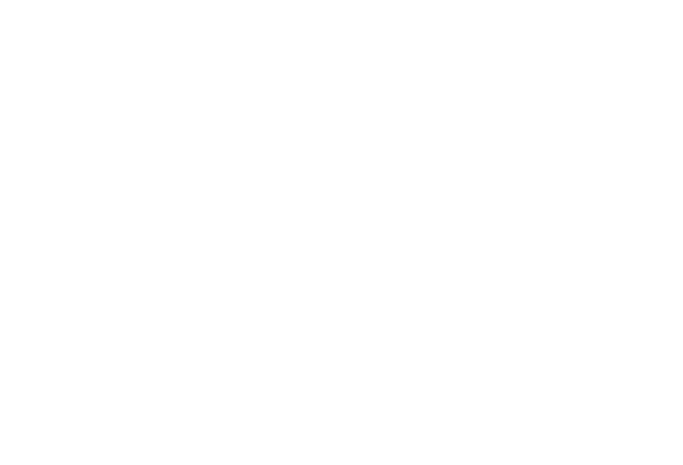
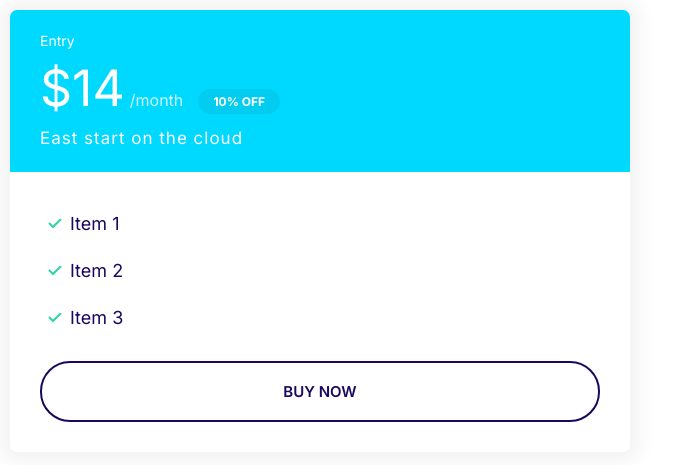
Before and after one commit to jamshale/jamify-css-html-showcase, a plain HTML site: page index.html in a window 1280 px wide. Shown: the whole page, without its empty margins (0-683 px from the left). Drawn offline with Linux system fonts and the light colour scheme.

Commit message:
Create plan component

```diff
--- a/css/styles.css
+++ b/css/styles.css
@@ -114,6 +114,7 @@ a {
 
 .badge--small {
     font-size: 1.6rem;
+    padding: 0.5rem 1.5rem;
 }
 
 @media screen and (min-width: 1024px) {
@@ -293,3 +294,54 @@ a {
     background: var(--color-secondary);
     color: white;
 }
+
+.card--secondary .badge--secondary {
+    background: #02cdf1;
+}
+
+/* Plans */
+.plan__name {
+    color: white;
+    margin: 0;
+    font-weight: 500;
+    font-size: 2.4rem;
+}
+
+.plan__price {
+    font-size: 6rem;
+}
+
+.plan__billing-cycle {
+    font-size: 2.4rem;
+    font-weight: 300;
+    opacity: 0.8;
+    margin-right: 1rem;
+}
+.plan__description {
+    font-size: 2rem;
+    font-weight: 300;
+    letter-spacing: 1px;
+    display: block;
+}
+
+.plan .list__item {
+    margin-bottom: 2rem;
+}
+
+@media screen and (min-width: 1024px) {
+    .plan__name {
+        font-size: 1.4rem;
+    }
+
+    .plan__price {
+        font-size: 5rem;
+    }
+
+    .plan__billing-cycle {
+        font-size: 1.6rem;
+    }
+
+    .plan__description {
+        font-size: 1.7rem;
+    }
+}
--- a/index.html
+++ b/index.html
@@ -15,7 +15,27 @@
 </head>
 
 <body>
-
+    <div style="width: 50%; padding: 10px;">
+        <div class="plan">
+            <div class="card card--secondary">
+                <header class="card__header">
+                    <h3 class="plan__name">Entry</h3>
+                    <span class="plan__price">$14</span>
+                    <span class="plan__billing-cycle">/month</span>
+                    <span class="badge badge--secondary badge--small">10% OFF</span>
+                    <span class="plan__description">East start on the cloud</span>
+                </header>
+                <div class="card__body">
+                    <ul class="list list--tick">
+                        <li class="list__item">Item 1</li>
+                        <li class="list__item">Item 2</li>
+                        <li class="list__item">Item 3</li>
+                    </ul>
+                    <button class="btn btn--outline btn--block">Buy Now</button>
+                </div>
+            </div>
+        </div>
+    </div>
 </body>
 
 </html>
```
Also changed, not shown: components/plans.html (added, +19 -0 lines).
